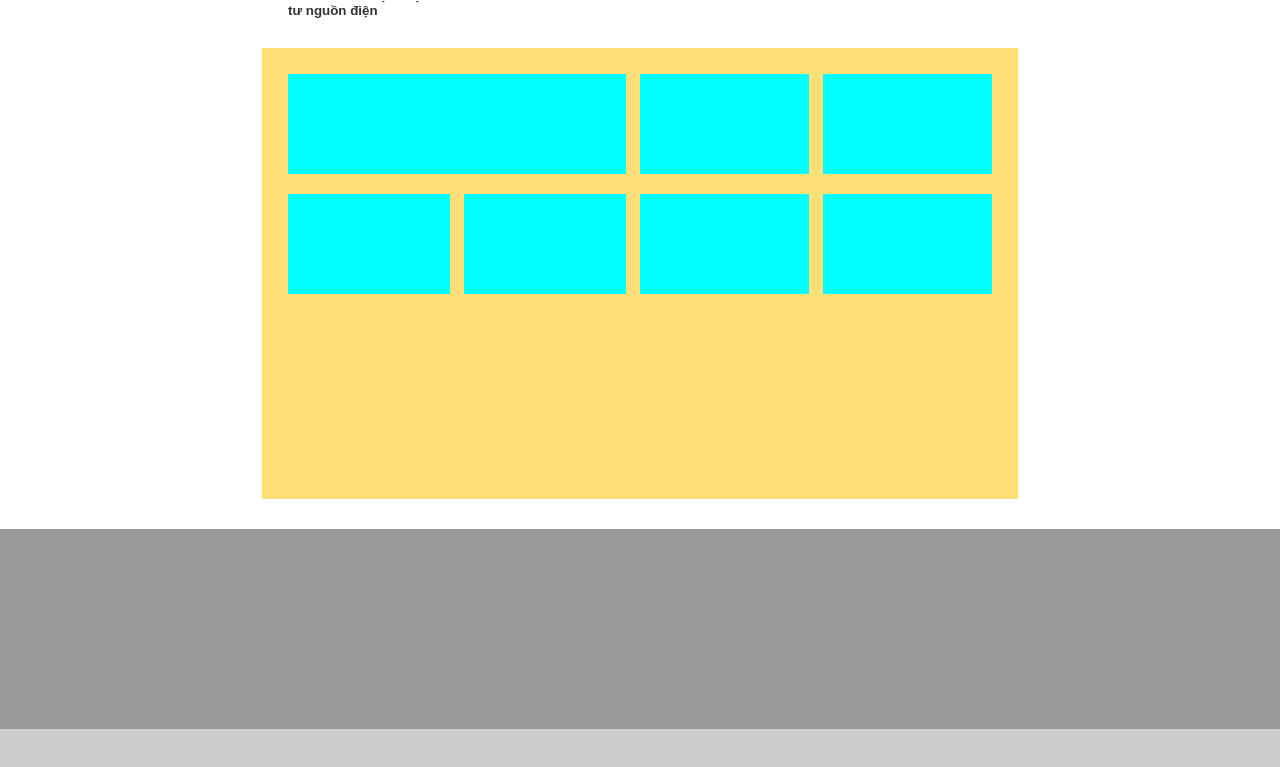
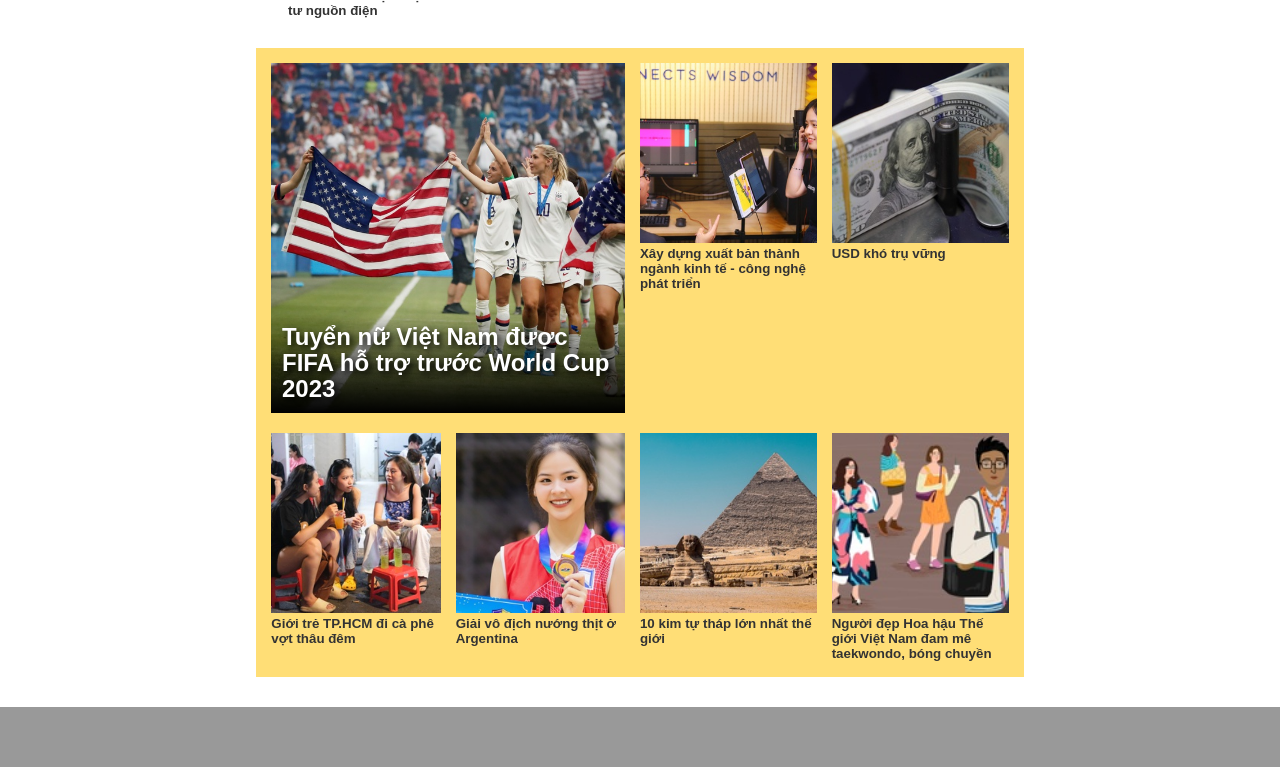
Before and after one commit to hieptt2903/hieptt2903, a plain HTML site: page index.html in a window 1280 px wide. Shown: the part 597-1364 px from the top of the page. Drawn offline with Linux system fonts and the light colour scheme.

Commit message:
Up data 13/7 11h54

```diff
--- a/css/style.css
+++ b/css/style.css
@@ -1,115 +1,179 @@
-body{
+body {
     margin: 0;
     font-family: Arial, Helvetica, sans-serif;
     font-size: 10pt;
 }
-a{
+
+a {
     color: #333;
     text-decoration: none;
     font-weight: bold;
 }
-a:hover{
+
+a:hover {
     color: #369;
 }
-.row{
+
+.row {
     float: left;
     width: 100%;
 }
 
-.top{
+.top {
     min-height: 20px;
     border-bottom: 1px #CCC solid;
     padding: 5px 0px;
 }
 
-.recentnew{
-    background-color:#999;
+.content {}
+
+.recentnew {
+    background-color: #999;
     min-height: 200px;
 }
-.footer{
-    background-color:#CCC;
+
+.footer {
+    background-color: #CCC;
     min-height: 200px;
 }
-.boxcenter{
+
+.boxcenter {
     width: 55%;
     margin: 0 auto;
 }
-.mrtb{
+
+.mrtb {
     margin: 10px 0px;
 }
-.mr{
+
+.mr {
     margin-right: 2%;
 }
 
-.boxleft{
+.boxleft {
     float: left;
     width: 25%;
 
 }
-.boxmid{
+
+.boxmid {
     float: left;
     width: 46%;
 }
-.bgc{
+
+.bgc {
     background-color: aqua;
 }
-.boxnew1, .boxew2{
-   padding-bottom: 15px;
-   margin-bottom: 15px;
+
+.boxnew1, .boxew2 {
+    padding-bottom: 15px;
+    margin-bottom: 15px;
 }
-.boxnew1 img{
+
+.boxnew1 img {
     width: 40%;
     margin-right: 10px;
     float: left;
 }
 
-.brott{
-    border-bottom: #333  1px solid;
+.brott {
+    border-bottom: #333 1px solid;
 }
-.lastnew img, .boxew2 img{
+
+.lastnew img, .boxew2 img {
     width: 100%;
 }
-.lastnew a{
+
+.lastnew a {
     color: #333;
     text-decoration: none;
     font-weight: bold;
     font-size: 24pt;
 }
-.lastnew a:hover{
+
+.lastnew a:hover {
     color: #369;
 }
-p{
-    line-height: 130%;
+
+p {
+    line-height: 110%;
 }
+
 .boxright {
     float: left;
     width: 25%;
 }
-.mrb{
+
+.mrb {
     margin-bottom: 30px;
 }
-.mrb20{
+
+.mrb20 {
     margin-bottom: 20px;
 }
-.hdemo{
+
+.hdemo {
     min-height: 100px;
 }
-.boxcnter2{
-    width: 55%;
-    margin: 0 auto;
+
+.bgboxcenter2 {
+    float: left;
+    width: 96%;
     padding: 2%;
     background-color: #ffde76;
     min-height: 400px;
 }
-.col6{
+
+.boxcenter2 {
+    width: 60%;
+    margin: 0 auto;
+}
+
+.col6 {
     float: left;
     width: 48%;
 }
-.col3{
+
+.col3 {
     float: left;
     width: 24%;
 }
-.col3-1{
-    float:left;
+
+.col3-1 {
+    float: left;
     width: 23%;
 }
+
+.col3 img, .col3-1 img {
+    width: 100%;
+    height: 180px;
+    object-fit: cover;
+}
+
+.boxmuti6 {
+    position: relative;
+}
+
+.boxmuti6 img {
+    width: 100%;
+    height: 350px;
+    object-fit: cover;
+    display: block;
+}
+
+.bggra {
+    position: absolute;
+    width: 94%;
+    bottom: 0;
+    left: 0%;
+    padding: 3%;
+    /*background-color: rgba(0, 0, 0, 0.5); Tô màu trong suốt*/
+     background-image: linear-gradient(rgba(0, 0, 0, 0),rgba(0, 0, 0, 1));
+}
+
+.boxmuti6 a {
+    font-size: 24px;
+    color: white;
+    line-height: 110%;
+    text-shadow: 3px 3px 6px #000;
+}
--- a/index.html
+++ b/index.html
@@ -1,11 +1,13 @@
 <!DOCTYPE html>
 <html lang="en">
+
 <head>
     <meta charset="UTF-8">
     <meta name="viewport" content="width=device-width, initial-scale=1.0">
     <title>Hieptt Zing New</title>
     <link rel="stylesheet" href="css/style.css">
 </head>
+
 <body>
     <div class="row top">
         <div class="boxcenter">
@@ -50,7 +52,8 @@
                     <div class="row lastnew">
                         <img src="images/bn2.jpg" alt="">
                         <a href="#">Diễn văn khai mạc Đại hội Hội Xuất bản Việt Nam lần thứ V</a>
-                <p>Các thành viên tích cực xây dựng Hội Xuất bản Việt Nam ngày càng vững mạnh, thúc đẩy nền xuất bản cách mạng Việt Nam phát triển theo hướng hiện đại, chuyên nghiệp, nhân văn.</p>
+                        <p>Các thành viên tích cực xây dựng Hội Xuất bản Việt Nam ngày càng vững mạnh, thúc đẩy nền xuất
+                            bản cách mạng Việt Nam phát triển theo hướng hiện đại, chuyên nghiệp, nhân văn.</p>
                     </div>
                     <div class="row">
                         <li><a href="#">Đại hội Đại biểu Hội Xuất bản Việt Nam lần V được chuẩn bị kỹ lưỡng</a></li>
@@ -70,18 +73,41 @@
         </div>
     </div>
     <div class="row mrb">
-    <div class="boxcnter2">
+        <div class="boxcenter2">
             <div class="row"></div>
+            <div class="bgboxcenter2">
                 <div class="row mrb20">
-            <div class="col6 mr bgc hdemo"></div>
-            <div class="col3 mr bgc hdemo"></div>
-            <div class="col3 bgc hdemo"></div>
+                    <div class="col6 boxmuti6 mr bgc hdemo">
+                        <div class="bggra"><a href="#">Tuyển nữ Việt Nam được FIFA hỗ trợ trước World Cup 2023</a></div>
+                        <img src="images/1371.jpg" alt="">
+                    </div>
+                    <div class="col3 mr ">
+                        <img src="images/1376.jpg" alt="">
+                        <a href="#">Xây dựng xuất bản thành ngành kinh tế - công nghệ phát triển</a>
+                    </div>
+                    <div class="col3 ">
+                        <img src="images/1377.jpg" alt="">
+                        <a href="#">USD khó trụ vững</a>
+                    </div>
                 </div>
                 <div class="row">
-            <div class="col3-1 mr bgc hdemo"></div>
-            <div class="col3-1 mr bgc hdemo"></div>
-            <div class="col3 mr bgc hdemo"></div>
-            <div class="col3 bgc hdemo"></div>
+                    <div class="col3-1 mr ">
+                        <img src="images/13712.jpg" alt="">
+                        <a href="#">Giới trẻ TP.HCM đi cà phê vợt thâu đêm</a>
+                    </div>
+                    <div class="col3-1 mr ">
+                        <img src="images/1373.jpg" alt="">
+                        <a href="#">Giải vô địch nướng thịt ở Argentina</a>
+                    </div>
+                    <div class="col3 mr ">
+                        <img src="images/1374.jpg" alt="">
+                        <a href="#">10 kim tự tháp lớn nhất thế giới</a>
+                    </div>
+                    <div class="col3 ">
+                        <img src="images/13715.jpg" alt="">
+                        <a href="#">Người đẹp Hoa hậu Thế giới Việt Nam đam mê taekwondo, bóng chuyền</a>
+                    </div>
+                </div>
             </div>
         </div>
     </div>
@@ -89,4 +115,5 @@
     <div class="row footer"></div>
 
 </body>
+
 </html>
```
Also changed, not shown: images/1371.jpg (added), images/13712.jpg (added), images/13715.jpg (added), images/1373.jpg (added), images/1374.jpg (added), images/1376.jpg (added), images/1377.jpg (added). Lines whose indentation alone changed are shown as unchanged.
